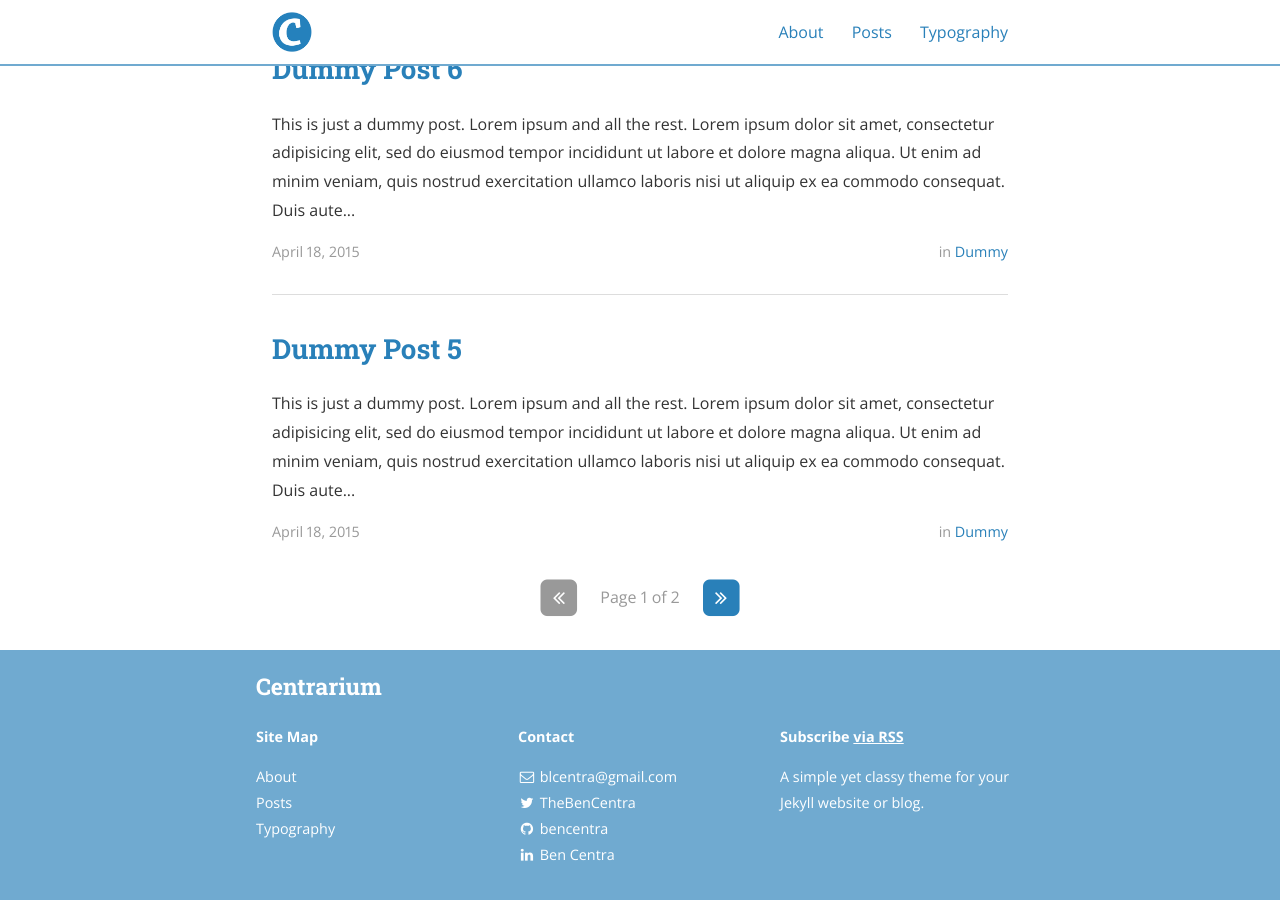
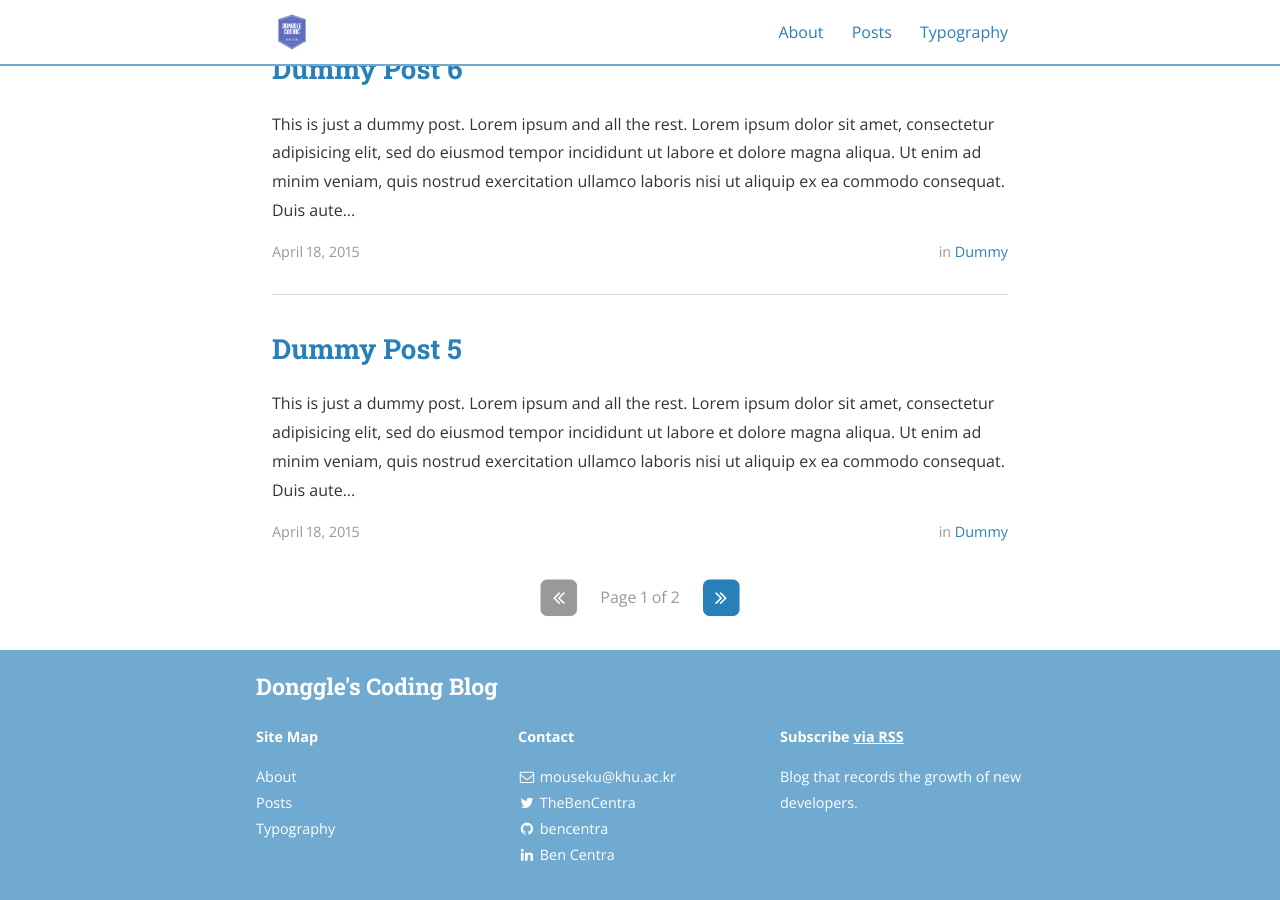
Before and after one commit to mouseku/mouseku.github.io, a Jekyll site: the page built from index.html, in a window 1280 px wide and 900 px high, scrolled down 1275 px. Built offline with Jekyll 4.4.1, drawn with Linux system fonts in a browser that asks for light colours; nearby versions of some CDN libraries; the list of posts is cut into pages by our own code; some of the changed text lies outside the part shown.

Commit message:
기본 커스터마이징(제목, 부제, 설명, 이메일)

```diff
--- a/_config.yml
+++ b/_config.yml
@@ -9,19 +9,19 @@ exclude:
   - "/vendor/"
 
 # Site settings
-title: Centrarium
-subtitle: "A simple yet classy theme for your Jekyll website or blog"
-email: blcentra@gmail.com
-name: Ben Centra
+title: Donggle's Coding Blog
+subtitle: "Zoom in Coding from the Basic."
+email: mouseku@khu.ac.kr
+name: DongKyu Kang
 description: >
-  A simple yet classy theme for your Jekyll website or blog.
+  Blog that records the growth of new developers.
 # Base URL of site (i.e. /blog). It should always start with a slash,
 # and never end with a slash. Set it to a blank value if hosting at the
 # root of your server.
 baseurl: "" # the subpath of your site, e.g. /blog/
 url: "http://mouseku.github.io/" # the base hostname & protocol for your site
 cover: "/assets/header_image.jpg"
-logo: "/assets/logo.png"
+logo: "/assets/mylogo.png"
 
 # Build settings
 markdown: kramdown
```
Also changed, not shown: assets/mylogo.png (added).
